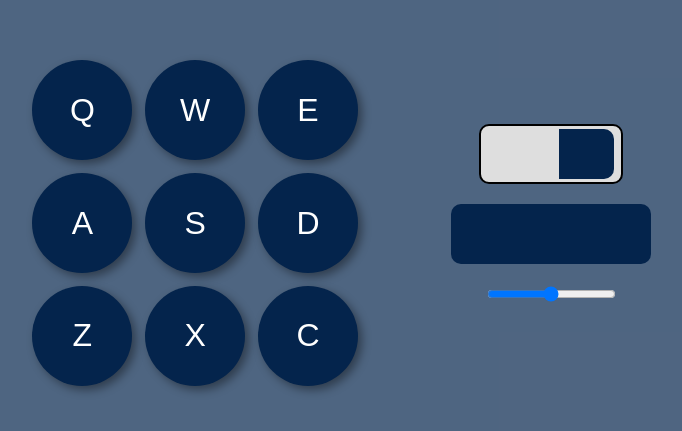
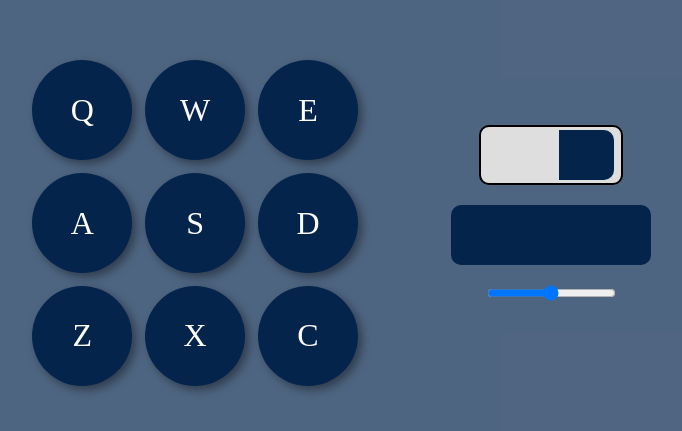
Before and after one commit to DawoodShahat/fcc-drum-machine, a React (Create React App) app: page / in a window 1280 px wide. Shown: the part 177-608 px from the top of the page, without its empty margins (264-946 px from the left). Built offline with nearby package versions, Linux system fonts and the light colour scheme.

Commit message:
some changes

```diff
--- a/src/App.css
+++ b/src/App.css
@@ -1,3 +1,6 @@
+* {
+  margin: 0; }
+
 #root {
   height: 100vh;
   display: flex;
--- a/src/App.scss
+++ b/src/App.scss
@@ -1,3 +1,6 @@
+* {
+    margin: 0;
+}
 
 #root {
 	height: 100vh;
--- a/src/index.css
+++ /dev/null
@@ -1,5 +0,0 @@
-body {
-  margin: 0;
-  padding: 0;
-  font-family: sans-serif;
-}
--- a/src/index.js
+++ b/src/index.js
@@ -1,6 +1,5 @@
 import React from 'react';
 import ReactDOM from 'react-dom';
-import './index.css';
 import App from './Components/App/App';
 import registerServiceWorker from './registerServiceWorker';
 
```
Also changed, not shown: 2 other files (tests, documents, lock files or other folders).
